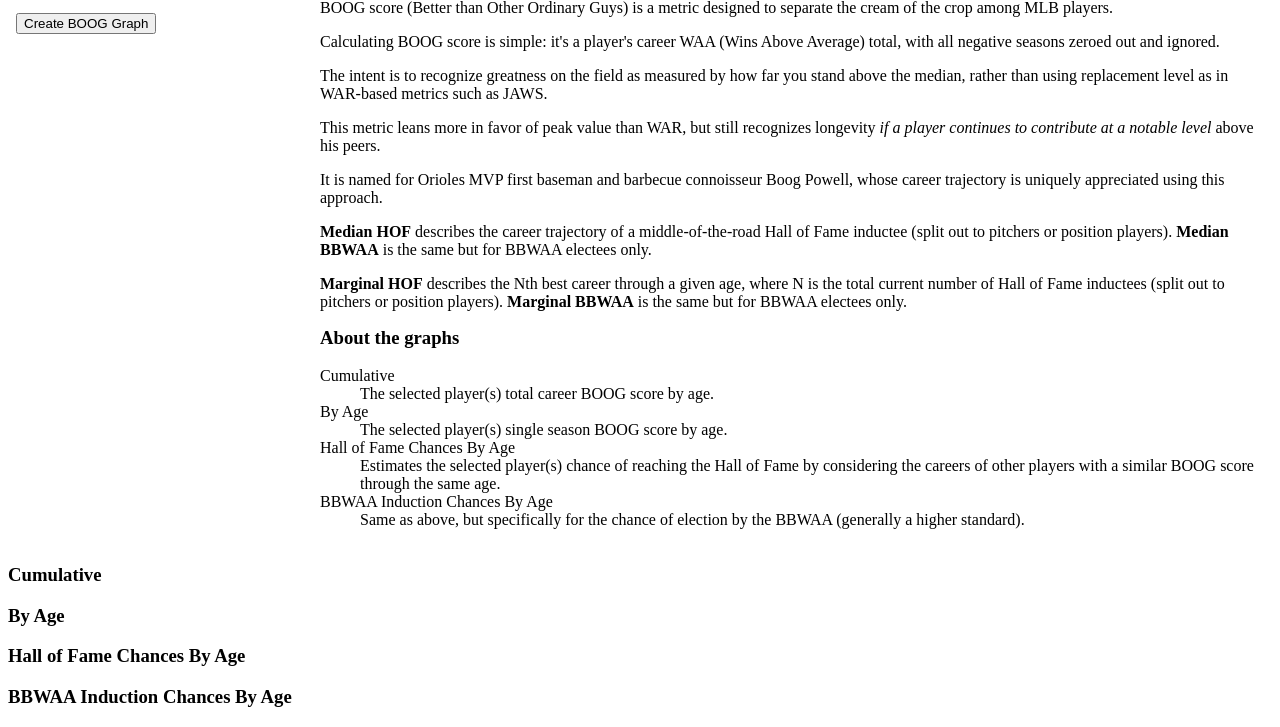
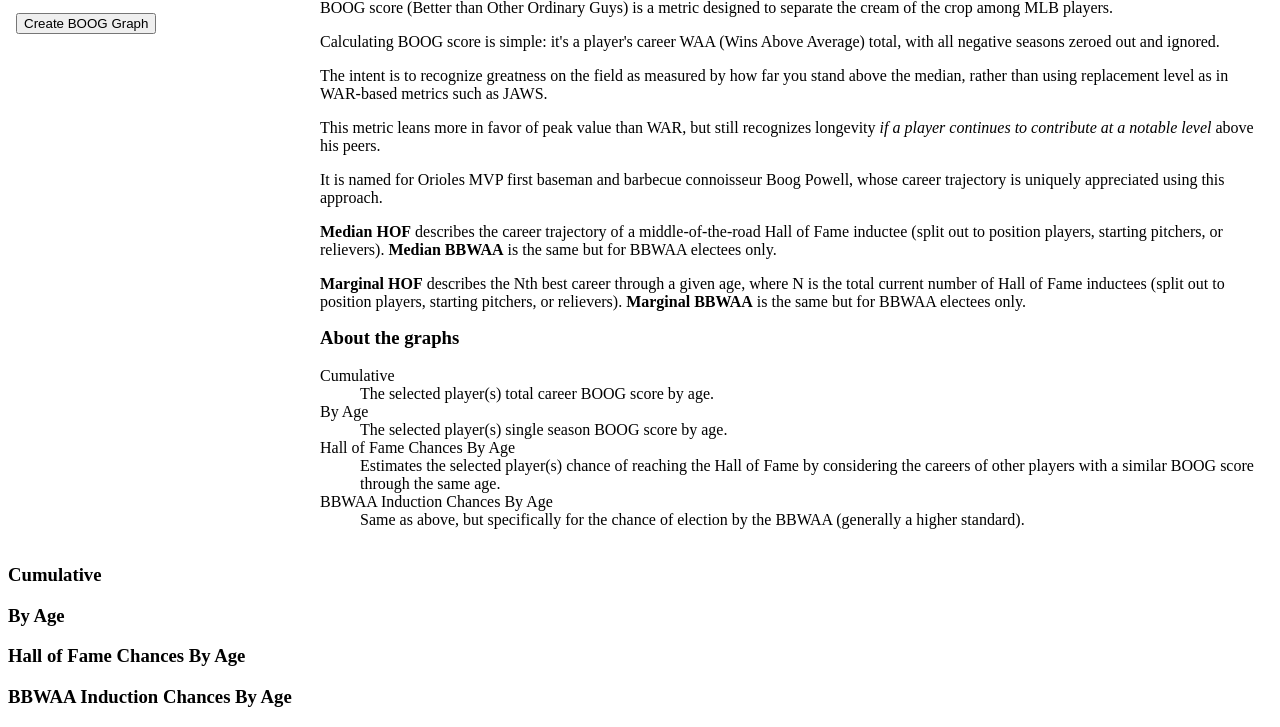
Before and after one commit to ewpod/boog-graph, a plain HTML site: page index.html in a window 1280 px wide. Shown: the part 122-849 px from the top of the page. Drawn offline with Linux system fonts and the light colour scheme.

Commit message:
copy update

```diff
--- a/index.html
+++ b/index.html
@@ -72,8 +72,8 @@
                 <p>The intent is to recognize greatness on the field as measured by how far you stand above the median, rather than using replacement level as in WAR-based metrics such as JAWS.</p>
                 <p>This metric leans more in favor of peak value than WAR, but still recognizes longevity <em>if a player continues to contribute at a notable level</em> above his peers.</p>
                 <p>It is named for Orioles MVP first baseman and barbecue connoisseur Boog Powell, whose career trajectory is uniquely appreciated using this approach.</p>
-                <p><b>Median HOF</b> describes the career trajectory of a middle-of-the-road Hall of Fame inductee (split out to pitchers or position players). <b>Median BBWAA</b> is the same but for BBWAA electees only.</p>
-                <p><b>Marginal HOF</b> describes the Nth best career through a given age, where N is the total current number of Hall of Fame inductees (split out to pitchers or position players). <b>Marginal BBWAA</b> is the same but for BBWAA electees only.</p>
+                <p><b>Median HOF</b> describes the career trajectory of a middle-of-the-road Hall of Fame inductee (split out to position players, starting pitchers, or relievers). <b>Median BBWAA</b> is the same but for BBWAA electees only.</p>
+                <p><b>Marginal HOF</b> describes the Nth best career through a given age, where N is the total current number of Hall of Fame inductees (split out to position players, starting pitchers, or relievers). <b>Marginal BBWAA</b> is the same but for BBWAA electees only.</p>
                 <h3>About the graphs</h3>
                 <dl>
                     <dt>Cumulative</dt>
```
